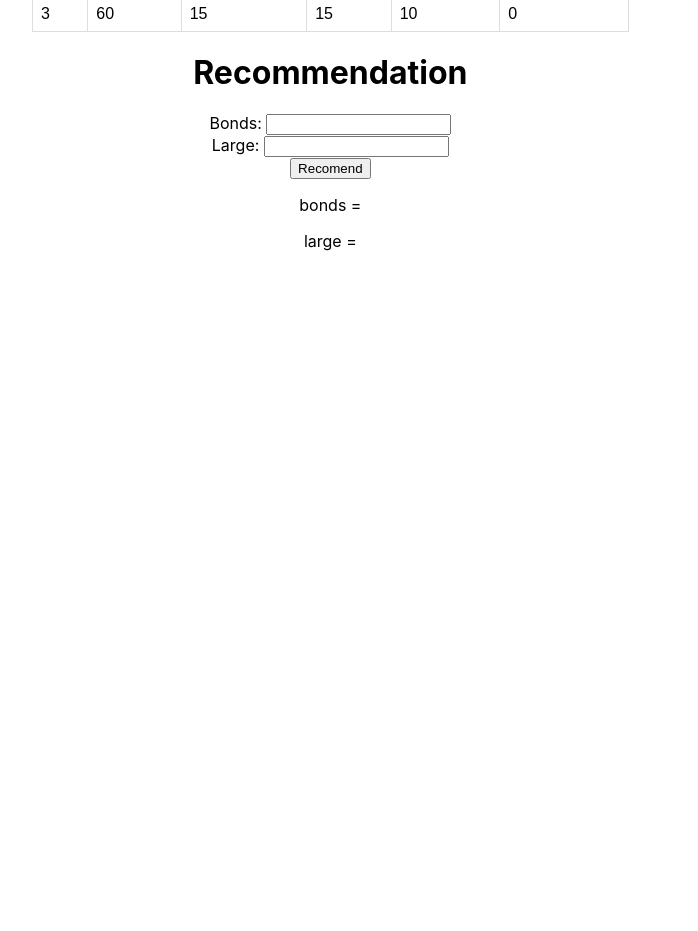
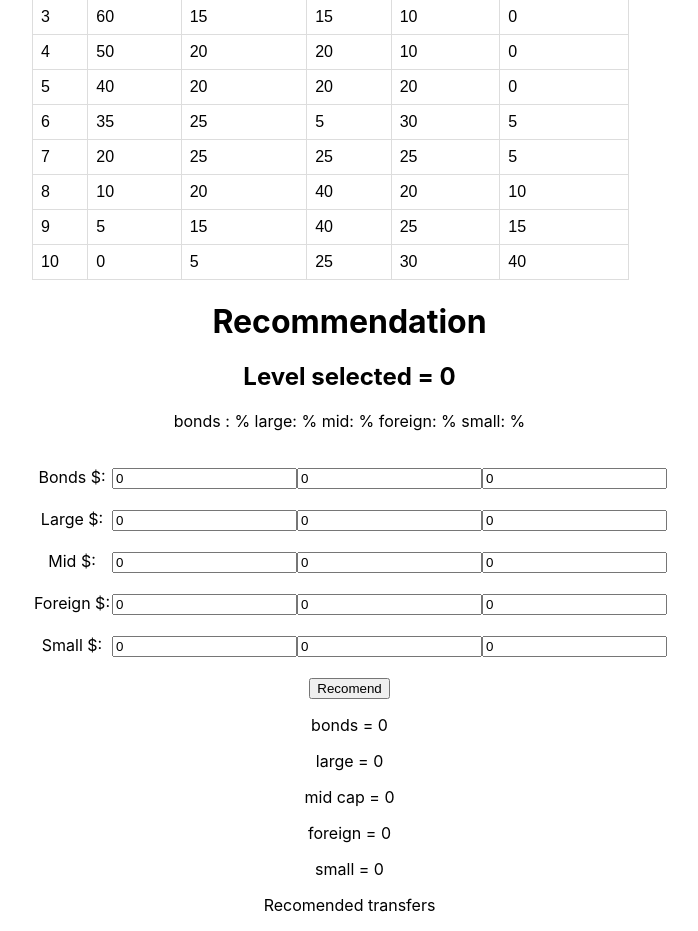
Before and after one commit to Javierms17/reactChallenge, a React (Create React App) app in the folder app/: page / in a window 1280 px wide. Shown: the part 440-1371 px from the top of the page, without its empty margins (352-1050 px from the left). Before the commit the page ends 800 px from the top, so only its background shows below. Built offline with nearby package versions, Linux system fonts and the light colour scheme.

Commit message:
2nd part almost done, only recommended transfers left

```diff
--- a/app/src/App.js
+++ b/app/src/App.js
@@ -16,6 +16,15 @@ function App() {
     {risk: 1, bonds: 80, large:20, mid: 0, foreign: 0, small: 0 },
     {risk: 2, bonds: 70, large:15, mid: 15, foreign: 0, small: 0 },
     {risk: 3, bonds: 60, large:15, mid: 15, foreign: 10, small: 0 },
+    {risk: 4, bonds: 50, large:20, mid: 20, foreign: 10, small: 0 },
+    {risk: 5, bonds: 40, large:20, mid: 20, foreign: 20, small: 0 },
+    {risk: 6, bonds: 35, large:25, mid: 5, foreign: 30, small: 5 },
+    {risk: 7, bonds: 20, large:25, mid: 25, foreign: 25, small: 5 },
+    {risk: 8, bonds: 10, large:20, mid: 40, foreign: 20, small: 10 },
+    {risk: 9, bonds: 5, large:15, mid: 40, foreign: 25, small: 15 },
+    {risk: 10, bonds: 0, large: 5, mid: 25, foreign: 30, small: 40 },
+
+
   ]
   const colNames = ['Risk','Bonds %','Large Cap%','Mid Cap','Foreign %', 'Small Cap %' ]
 
@@ -34,7 +43,7 @@ function App() {
       <Chart list={list} />
     </div>
      :"" }
-     <Recommendation/>
+     <Recommendation list={list}/>
     </div>
 
 
--- a/app/src/components/Chart/Chart.js
+++ b/app/src/components/Chart/Chart.js
@@ -8,7 +8,7 @@ ChartJS.register(ArcElement, Tooltip, Legend);
 function Chart({list}){
    const level = useSelector (state => state.level);
    const dataSet = [];
-   console.log("level en chart "+level);
+
    if(level != 0){
         dataSet[0]=list[level-1].bonds;
         dataSet[1]=list[level-1].large;
--- /dev/null
+++ b/app/src/components/Recommendation/Recommendation.css
@@ -0,0 +1,4 @@
+label{
+    display: inline-block;
+    width: 80px;
+  }
--- a/app/src/components/Recommendation/Recommendation.js
+++ b/app/src/components/Recommendation/Recommendation.js
@@ -1,37 +1,164 @@
 import React, { useState } from 'react';
+import './Recommendation.css';
+import {useSelector} from 'react-redux';
 
 
+function Recommendation({list}){
+    const level = useSelector (state => state.level);
+    const dataSet = [];
 
-function Recommendation(){
-   const [bonds,setBonds] = useState('');
-   const [large,setLarge] = useState('');
+    if(level != 0){
+
+        dataSet[0]=list[level-1].bonds; //bonds
+        dataSet[1]=list[level-1].large; //large
+        dataSet[2]=list[level-1].mid;   //mid
+        dataSet[3]=list[level-1].foreign; //foreign
+        dataSet[4]=list[level-1].small;   //small
+    }
+   const [bonds,setBonds] = useState(0);
+   const [large,setLarge] = useState(0);
+   const [mid,setMid] = useState(0);
+   const [foreign,setForeign] = useState(0);
+   const [small,setSmall] = useState(0);
+   const [dbonds,setDBonds] = useState(0); // diference bonds
+   const [newBonds,setNewBonds] = useState(0);
+   const [dlarge,setDLarge] = useState(0);
+   const [newLarge,setNewLarge] = useState(0);
+   const [dmid,setDMid] = useState(0);
+   const [newMid,setNewMid] = useState(0);
+   const [dforeign,setDForeign] = useState(0);
+   const [newForeign,setNewForeign] = useState(0);
+   const [dsmall,setDSmall] = useState(0);
+   const [newSmall,setNewSmall] = useState(0);
+
    const largeChange = (e) => {
-    const value = e.target.value;
-    setLarge(value);
+        const value = e.target.value;
+        setLarge(value);
     }
     const bondsChange = (e) => {
         const value = e.target.value;
         setBonds(value);
     }
+    const midChange = (e) => {
+        const value = e.target.value;
+        setMid(value);
+    }
+    const foreignChange = (e) => {
+        const value = e.target.value;
+        setForeign(value);
+    }
+    const smallChange = (e) => {
+        const value = e.target.value;
+
+        setSmall(value);
+    }
+    const calculate = () => {
+
+        const bondsV = bonds === "" ? 0 : parseFloat(bonds); //parses the value  as a number or if it's empty treats it as 0 (V for value)
+        const largeV = large === "" ? 0 : parseFloat(large);
+        const midV = mid === "" ? 0 : parseFloat(mid);
+        const foreignV = foreign === "" ? 0 : parseFloat(foreign);
+        const smallV = small === "" ? 0 : parseFloat(small);
+        const sum = bondsV + largeV + midV + foreignV + smallV ; //get the total
+
+        var bondValues =  getValues(bondsV,sum,dataSet[0]);
+        setDBonds(bondValues.dif);
+        setNewBonds(bondValues.new);
+
+        const largeValues = getValues(largeV,sum,dataSet[1]);
+        setDLarge(largeValues.dif);
+        setNewLarge(largeValues.new);
+
+        const midValues = getValues(midV,sum,dataSet[2]);
+        setDMid(midValues.dif);
+        setNewMid(midValues.new);
+
+        const foreignValues = getValues(foreignV,sum,dataSet[3]);
+        setDForeign(foreignValues.dif);
+        setNewForeign(foreignValues.new);
+
+        const smallValues = getValues(smallV,sum,dataSet[4]);
+        setDSmall(smallValues.dif);
+        setNewSmall(smallValues.new);
+
+
+
+
+    }
+    const getValues= (num, sum,per) => { // per = percentage of the risk level
+        const percentage = getPercentage(num,sum); // %
+        const diffInPer = per - percentage; //difference in %
+        const diffInCash = getNumfromPercentage(diffInPer,sum); // diference in Cash
+        var rounded = Math.round(diffInCash * 10) / 10; // round
+        const newAmount = num+ rounded;
+
+        return {"dif":rounded, "new":newAmount};
+    }
+
+    const getPercentage  = (num, total) => {
+
+        var percentage= (num / total)*100;
+        return percentage;
+    }
+    const getNumfromPercentage  = (per, total) => {
+
+     const num = per*total/100;
+
+        return num;
+    }
+
     return(
         <div>
             <form onSubmit={ev =>{
                 ev.preventDefault();
-                setBonds(ev.target.bonds.value);
+                calculate();
 
             }}>
 
 
             <h1>Recommendation</h1>
-            <label>Bonds: </label>
-            <input type='text' name='bonds' value={bonds} autoComplete='off' onChange={bondsChange}/>
-           <br/>
-           <label>Large: </label>
-            <input type='text' name='large' value={large} autoComplete='off' onChange={largeChange}/>
-           <br/>
+            <h2>Level selected = {level}</h2>
+            <p>bonds : {dataSet[0]}% large: {dataSet[1]}% mid: {dataSet[2]}% foreign: {dataSet[3]}% small: {dataSet[4]}%</p>
+            <br/>
+            <label>Bonds $: </label>
+            <input type='number' name='bonds' value={bonds} autoComplete='off' onChange={bondsChange}/>
+            <input type='number' name='dbonds' readOnly  value={dbonds} />
+            <input type='number' name='newbonds' readOnly  value={newBonds} />
+            <br/>
+            <br/>
+            <label>Large $: </label>
+            <input type='number' name='large' value={large} autoComplete='off' onChange={largeChange}/>
+            <input type='number' name='dlarge' readOnly  value={dlarge} />
+            <input type='number' name='newlarge' readOnly  value={newLarge} />
+            <br/>
+            <br/>
+            <label>Mid $: </label>
+            <input type='number' name='mid' value={mid} autoComplete='off' onChange={midChange}/>
+            <input type='number' name='dmid' readOnly  value={dmid} />
+            <input type='number' name='newmid' readOnly  value={newMid} />
+            <br/>
+            <br/>
+            <label>Foreign $: </label>
+            <input type='number' name='foreign' value={foreign} autoComplete='off' onChange={foreignChange}/>
+            <input type='number' name='dforeign' readOnly  value={dforeign} />
+            <input type='number' name='newforeign' readOnly  value={newForeign} />
+            <br/>
+            <br/>
+            <label>Small $: </label>
+            <input type='number' name='small' value={small} autoComplete='off' onChange={smallChange}/>
+            <input type='number' name='dsmall' readOnly  value={dsmall} />
+            <input type='number' name='newsmall' readOnly  value={newSmall} />
+            <br/>
+            <br/>
             <button type='submit' >Recomend </button>
             <p> bonds =  {bonds}</p>
             <p> large =  {large}</p>
+            <p> mid cap = {mid}</p>
+            <p> foreign = {foreign}</p>
+            <p> small = {small} </p>
+            <p> Recomended transfers </p>
+
+
             </form>
         </div>
     )
--- a/app/src/components/Table/Table.js
+++ b/app/src/components/Table/Table.js
@@ -8,9 +8,10 @@ import {setLevel} from '../../actions';
 function Table({list, colNames,width = 'auto', height ='auto'}) {
   const level = useSelector (state => state.level);
   const dispatch = useDispatch();
-  console.log("level = "+level);
+
     const paint = (risk) => {
-    var element = document.getElementById(risk);
+    var element = document.getElementById(risk+"tr");
+    console.log(element);
     var allTr = document.getElementsByClassName("active");
     if(allTr != null){
         for(var i = 0; i < allTr.length; i++){
@@ -39,7 +40,7 @@ function Table({list, colNames,width = 'auto', height ='auto'}) {
                     <tbody>
                         {Object.values(list).map((obj, index) => (
 
-                            <tr key={index} id={obj.risk}  onClick = {() => {paint(obj.risk)}}>
+                            <tr key={index} id={obj.risk+"tr"}  onClick = {() => {paint(obj.risk)}}>
                                 {Object.values(obj).map((value,index2) => (
                                     <td key={index2} id={value} >{value}</td>
                                 ) ) }
```
Also changed, not shown: app/src/components/respaldo/buttonsRespaldo.js (+17 -1 lines), 1 other file (tests, documents, lock files or other folders).
